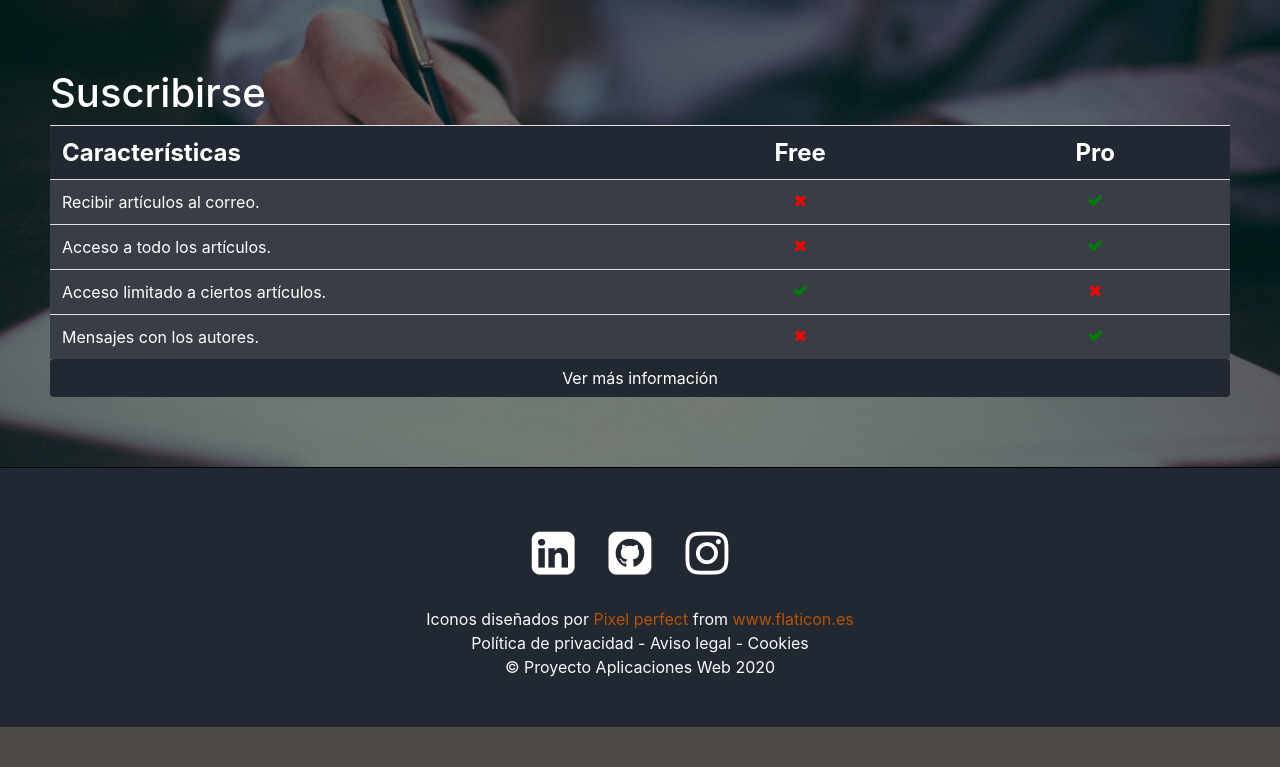
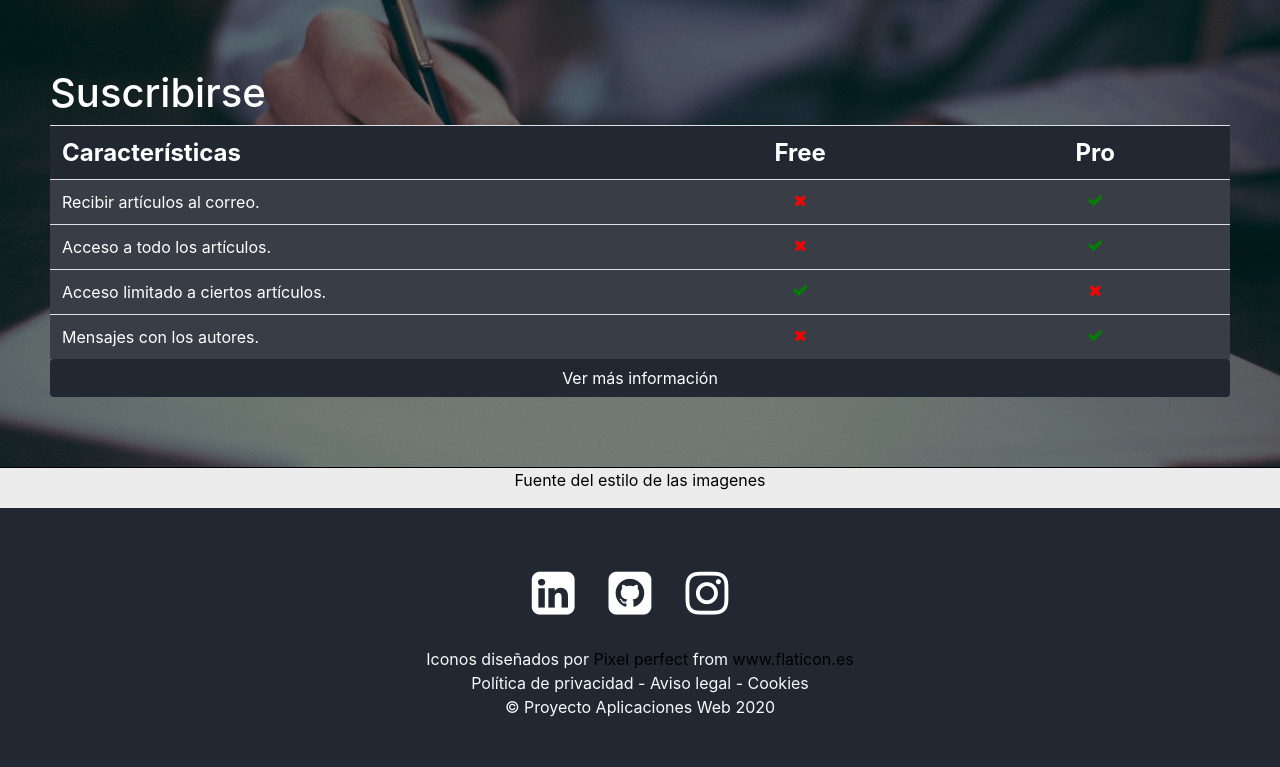
Before and after one commit to JMejiax/Django-First-Project, a Django app: page / in a window 1280 px wide. Shown: the part 2340-3107 px from the top of the page. Before the commit the page ends 3067 px from the top, so only its background shows below. Run offline with Django 3.2, Linux system fonts and the light colour scheme; some libraries are stand-ins or nearby versions.

Commit message:
Referencias

```diff
--- a/PaginaBlogApp/templates/PaginaBlogApp/home.html
+++ b/PaginaBlogApp/templates/PaginaBlogApp/home.html
@@ -115,6 +115,9 @@
   </div>
 </div>
 
+<div class="referencias text-center">
+  <p><a href="https://www.w3schools.com/howto/howto_css_hero_image.asp">Fuente del estilo de las imagenes</a>
+
 <script src="/static/home/calculo.js"></script>
 
 {% endblock %}
--- a/static/home/home.css
+++ b/static/home/home.css
@@ -50,15 +50,15 @@
 .icono{
     color: white !important;
 }
-/* The hero image */
+
 .hero-image {
-    /* Use "linear-gradient" to add a darken background effect to the image (photographer.jpg). This will make the text easier to read */
+
     background:  linear-gradient(rgba(0, 0, 0, 0.5), rgba(0, 0, 0, 0.5)), url("c7.jpg") ;
 
-    /* Set a specific height */
+
     height: 90%;
 
-    /* Position and center the image to scale nicely on all screens */
+
     background-position: center;
     background-repeat: no-repeat;
     background-size: cover;
@@ -69,7 +69,7 @@
     overflow: hidden;
 }
 
-  /* Place text in the middle of the image */
+
   .hero-text {
     width: 100%;
     text-align: center;
@@ -78,15 +78,15 @@
     color: white;
   }
 
-  /* The hero image */
+
 .hero-image-1 {
-  /* Use "linear-gradient" to add a darken background effect to the image (photographer.jpg). This will make the text easier to read */
+
   background:  linear-gradient(rgba(0, 0, 0, 0.5), rgba(0, 0, 0, 0.5)), url("c9.jpg") ;
 
-  /* Set a specific height */
+
   height: 90%;
 
-  /* Position and center the image to scale nicely on all screens */
+
   background-position: center;
   background-repeat: no-repeat;
   background-size: cover;
@@ -97,7 +97,7 @@
   overflow: hidden;
 }
 
-/* Place text in the middle of the image */
+
 .hero-text-1 {
   width: 100%;
   text-align: left;
@@ -107,15 +107,15 @@
   color: white;
 }
 
- /* The hero image */
+
  .hero-image-2 {
-  /* Use "linear-gradient" to add a darken background effect to the image (photographer.jpg). This will make the text easier to read */
+
   background:  linear-gradient(rgba(0, 0, 0, 0.5), rgba(0, 0, 0, 0.5)), url("c8.jpg") ;
 
-  /* Set a specific height */
+
   height: 90%;
 
-  /* Position and center the image to scale nicely on all screens */
+
   background-position: center;
   background-repeat: no-repeat;
   background-size: cover;
@@ -126,7 +126,7 @@
   overflow: hidden;
 }
 
-/* Place text in the middle of the image */
+
 .hero-text-2 {
   width: 100%;
   text-align: right;
@@ -138,35 +138,25 @@
 
 .hero-image-3 {
   background: linear-gradient(rgba(0, 0, 0, 0.5), rgba(0, 0, 0, 0.5)), url(c6.jpg);
-  /* height: 100%; */
-  /* padding: 70px 50px; */
   background-position: center;
   background-repeat: no-repeat;
   background-size: cover;
-  /* position: relative; */
-  /* padding: 100px; */
   border-bottom: 1px solid black;
 }
 
-/* Place text in the middle of the image */
+
 .hero-text-3 {
-  /*left: 10%; */
-    /* padding: 35px; */
-    /* margin: auto; */
     width: 100%;
     text-align: left;
-    /* position: absolute; */
-    /* top: 15%; */
     color: white;
     font-weight: bold;
 }
 
-/* Style the table */
+/* Estilos de la tabla */
 table {
   margin-bottom: 0 !important;
 }
 
-/* Style table headers and table data */
 tr{
   background-color: #393e46;
 }
@@ -212,3 +202,12 @@ th:first-child, td:first-child {
   color: #222831;
   background-color: white;
 }
+
+.referencias a{
+  color: black;
+  text-decoration: none;
+}
+
+.referencias a:hover{
+  color: #b55400;
+}
```
